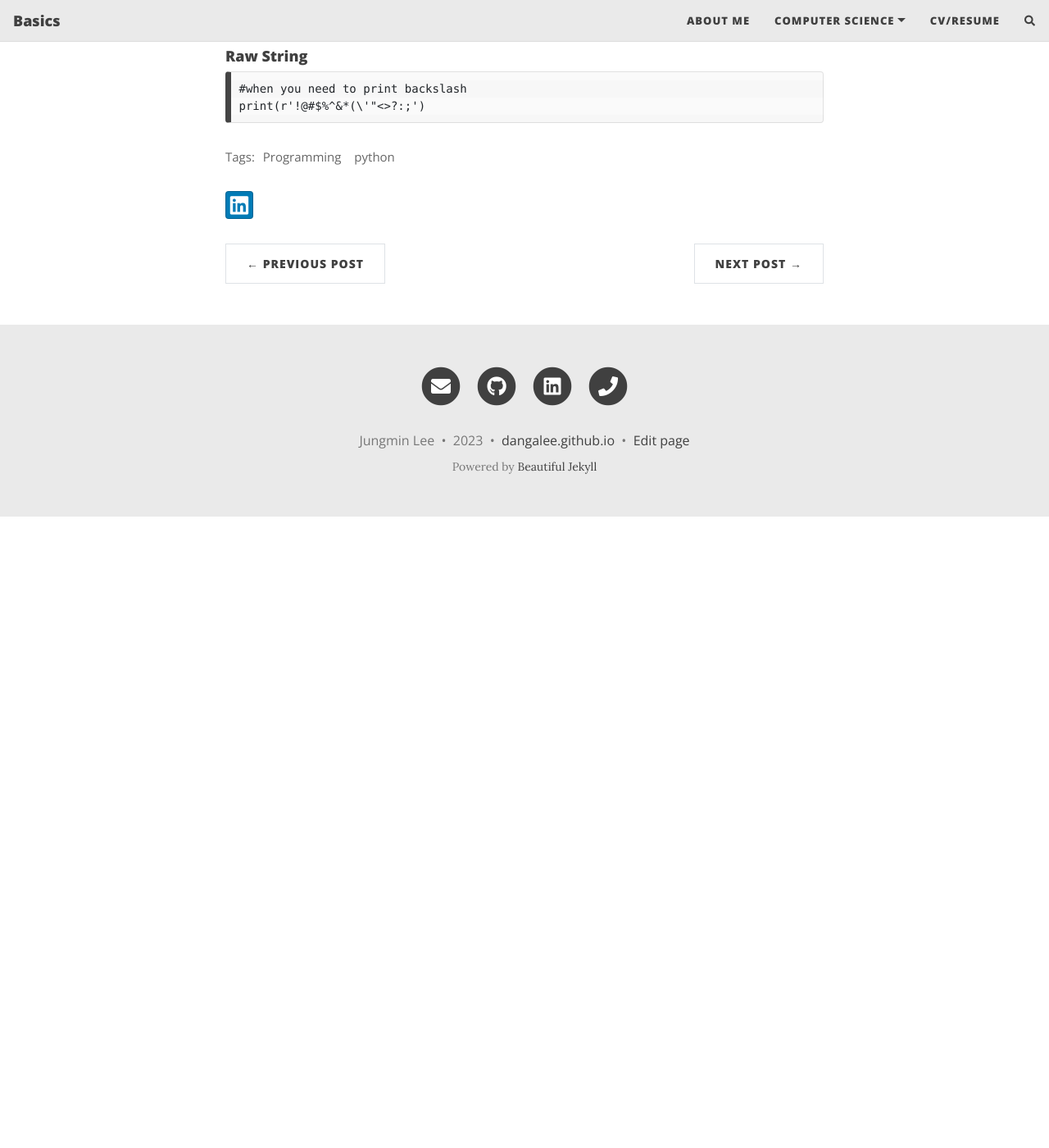
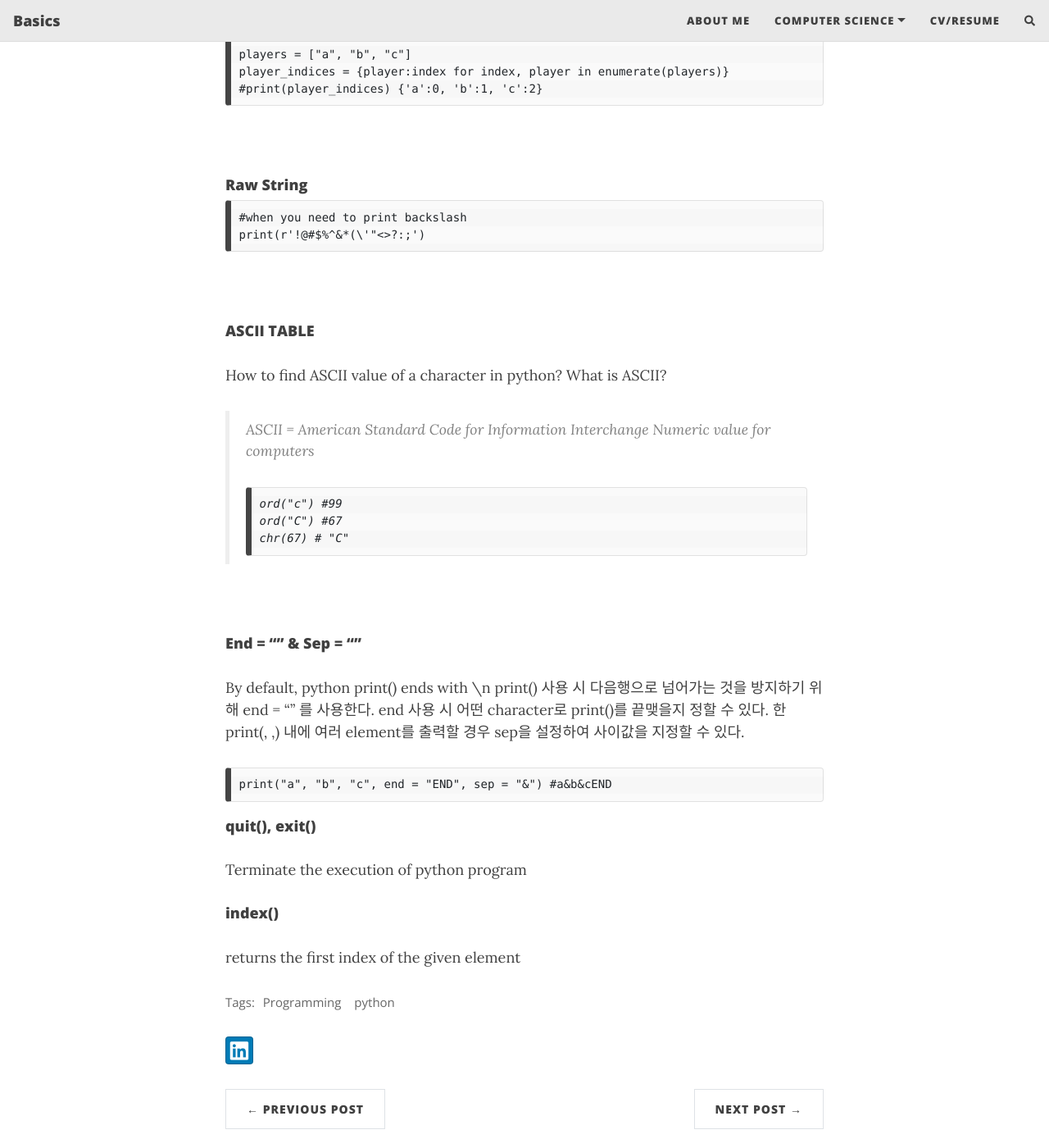
Before and after one commit to dangalee/dangalee.github.io, a Jekyll site: the page built from _posts/2023-05-07-python.md, in a window 1280 px wide and 1400 px high, scrolled down 2514 px. Shown: the whole window at 82% size. Built offline with Jekyll 4.4.1, drawn with Linux system fonts in a browser that asks for light colours; nearby versions of some CDN libraries; comment, search, counter and statistics services are not loaded; before the commit the page ends 3144 px from its top, so only the background shows below that; some of the changed text lies outside the part shown.

````diff
--- a/_posts/2023-05-07-python.md
+++ b/_posts/2023-05-07-python.md
@@ -51,6 +51,11 @@ b = 10
 print('a = {0}'.format(a))
 print('b = {0}'.format(b))
 ```
+2. formatted string literals
+```
+for test_case in range(1, 5)
+    print(f"#{test_case}", end= " ") #numbers: #1, #2, #3, #4
+```
 
 #### 반복문
 
@@ -94,9 +99,39 @@ players = ["a", "b", "c"]
 player_indices = {player:index for index, player in enumerate(players)}
 #print(player_indices) {'a':0, 'b':1, 'c':2}
 ```
+<p>&nbsp;</p>
 
 #### Raw String
 ```
 #when you need to print backslash
 print(r'!@#$%^&*(\'"<>?:;')
 ```
+<p>&nbsp;</p>
+
+#### ASCII TABLE
+How to find ASCII value of a character in python?
+What is ASCII?
+> ASCII = American Standard Code for Information Interchange
+> Numeric value for computers
+```
+ord("c") #99
+ord("C") #67
+chr(67) # "C"
+```
+
+<p>&nbsp;</p>
+
+#### End = "" & Sep = ""
+By default, python print() ends with \n
+print() 사용 시 다음행으로 넘어가는 것을 방지하기 위해 end = "" 를 사용한다.
+end 사용 시 어떤 character로 print()를 끝맺을지 정할 수 있다.
+한 print(, ,) 내에 여러 element를 출력할 경우 sep을 설정하여 사이값을 지정할 수 있다.
+```
+print("a", "b", "c", end = "END", sep = "&") #a&b&cEND
+```
+
+#### quit(), exit()
+Terminate the execution of python program
+
+#### index()
+returns the first index of the given element
````
Also changed, not shown: _posts/2023-05-09-tips-problem.md (+3 -1 lines), _posts/2024-05-11-computer-architecture.md (added, +32 -0 lines), _posts/2024-05-11-react-node-js.md (added, +12 -0 lines), aboutme.md (+1 -1 lines), problem.md (+1 -1 lines).
